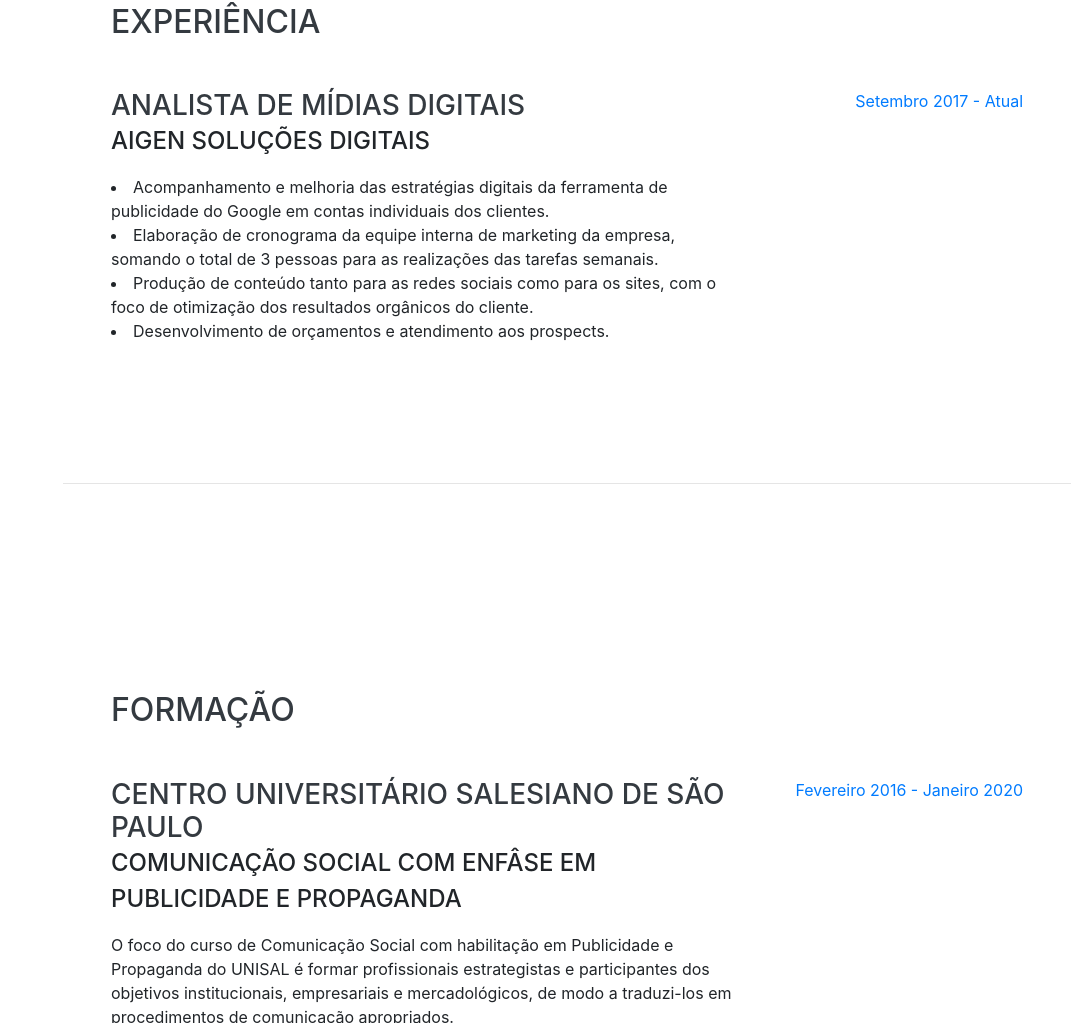
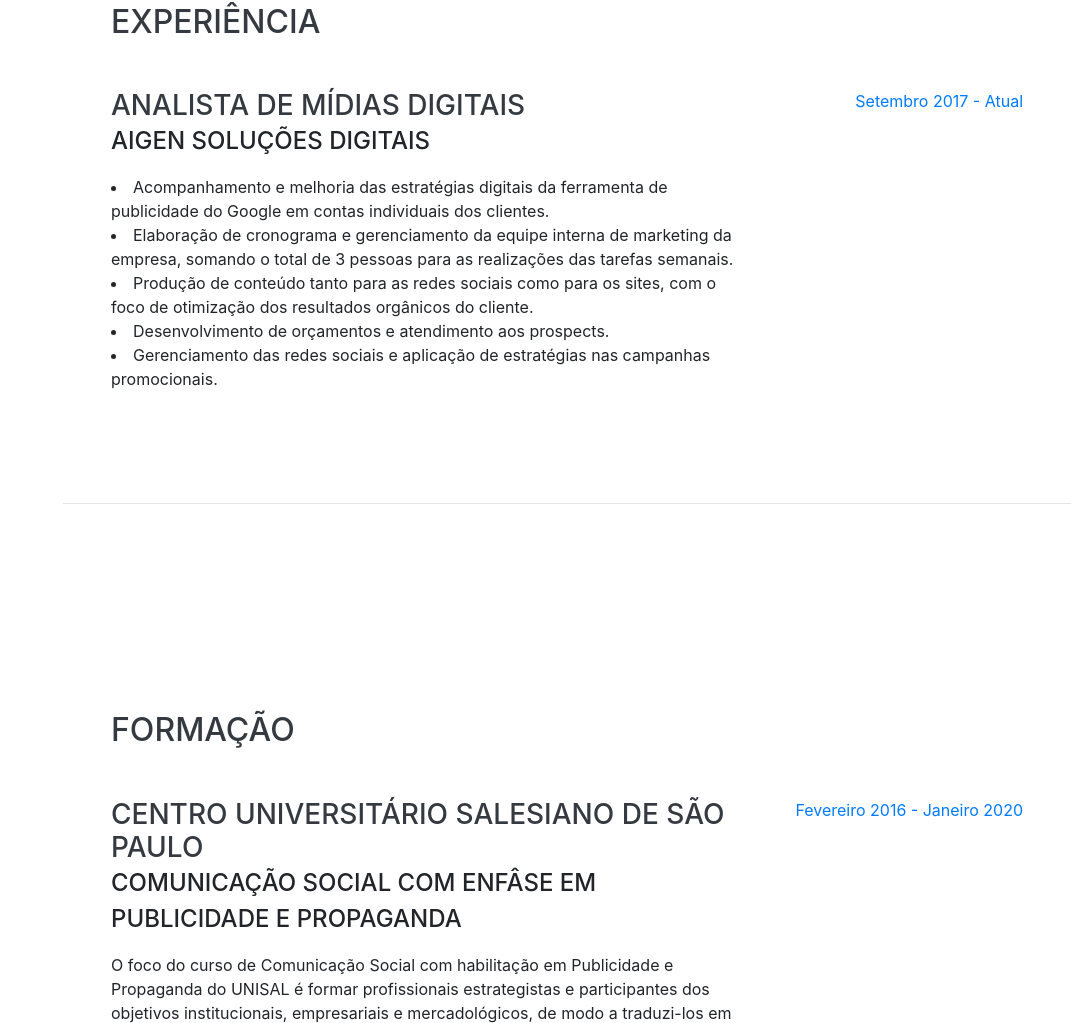
Before and after one commit to gabrielcostta/gabrielcostta.github.io, a website with bundled scripts: page index.html in a window 1280 px wide. Shown: the part 1118-2141 px from the top of the page, without its empty margins (209-1280 px from the left). Built offline with nearby package versions, Linux system fonts and the light colour scheme; a web font is replaced by a local one.

Commit message:
Alteração de função6

```diff
--- a/index.html
+++ b/index.html
@@ -97,13 +97,16 @@
             Acompanhamento e melhoria das estratégias digitais da ferramenta de publicidade do Google em contas individuais dos clientes.</li>
           <li>
 		  <i class="fa-li fa fa-check"></i>
-            Elaboração de cronograma da equipe interna de marketing da empresa, somando o total de 3 pessoas para as realizações das tarefas semanais.</li>
+            Elaboração de cronograma e gerenciamento da equipe interna de marketing da empresa, somando o total de 3 pessoas para as realizações das tarefas semanais.</li>
           <li>
 		   <i class="fa-li fa fa-check"></i>
             Produção de conteúdo tanto para as redes sociais como para os sites, com o foco de otimização dos resultados orgânicos do cliente.</li>
           <li>
 		  		  <i class="fa-li fa fa-check"></i>
             Desenvolvimento de orçamentos e atendimento aos prospects.</li>
+			<li>
+		  		  <i class="fa-li fa fa-check"></i>
+            Gerenciamento das redes sociais e aplicação de estratégias nas campanhas promocionais.</li>
 
 			</p>
           </div>
```
